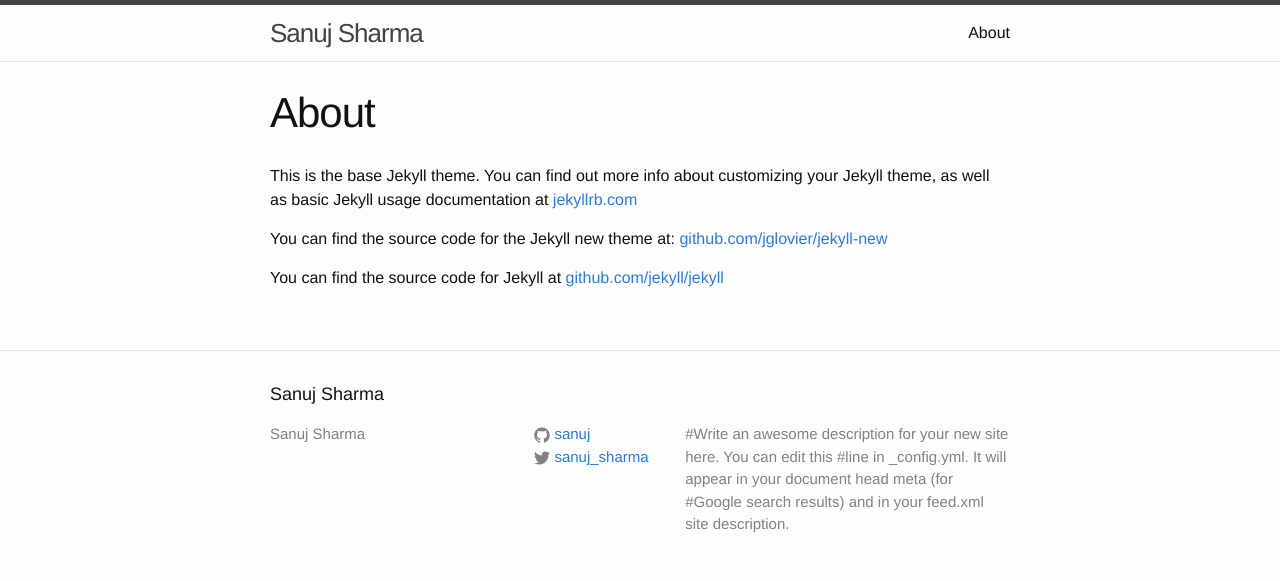
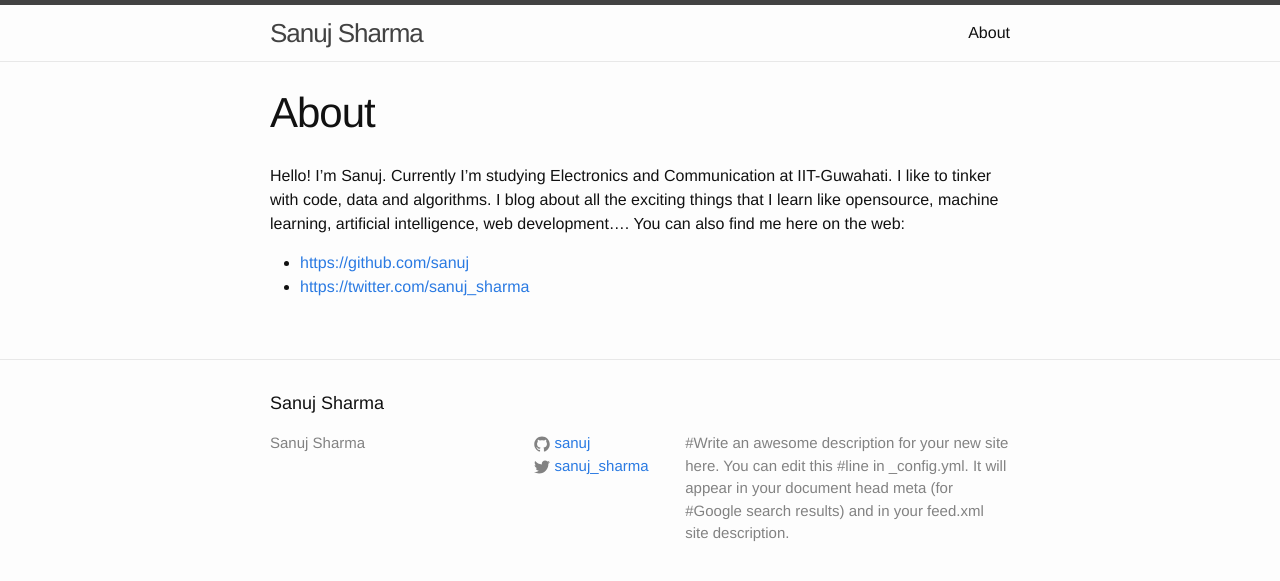
Before and after one commit to sanuj/sanuj.github.io-old, a Jekyll site: the page built from about.md, in a window 1280 px wide. Shown: the top 581 px of the page. Built offline with Jekyll 4.4.1, drawn with Linux system fonts in a browser that asks for light colours.

Commit message:
Change about me

```diff
--- a/about.md
+++ b/about.md
@@ -4,8 +4,7 @@ title: About
 permalink: /about/
 ---
 
-This is the base Jekyll theme. You can find out more info about customizing your Jekyll theme, as well as basic Jekyll usage documentation at [jekyllrb.com](http://jekyllrb.com/)
+Hello! I'm Sanuj. Currently I'm studying Electronics and Communication at IIT-Guwahati. I like to tinker with code, data and algorithms. I blog about all the exciting things that I learn like opensource, machine learning, artificial intelligence, web development.... You can also find me here on the web:
 
-You can find the source code for the Jekyll new theme at: [github.com/jglovier/jekyll-new](https://github.com/jglovier/jekyll-new)
-
-You can find the source code for Jekyll at [github.com/jekyll/jekyll](https://github.com/jekyll/jekyll)
+* [https://github.com/sanuj](https://github.com/sanuj)
+* [https://twitter.com/sanuj_sharma](https://twitter.com/sanuj_sharma)
```
